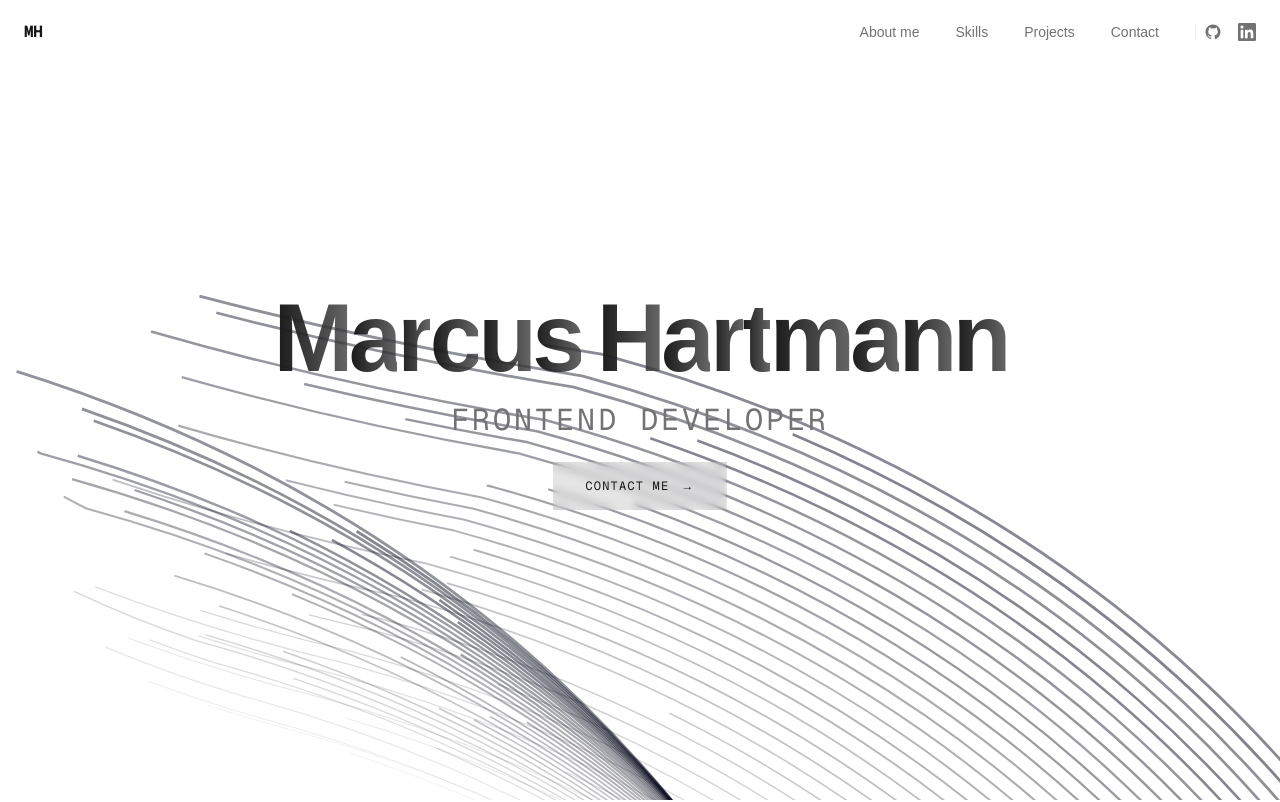
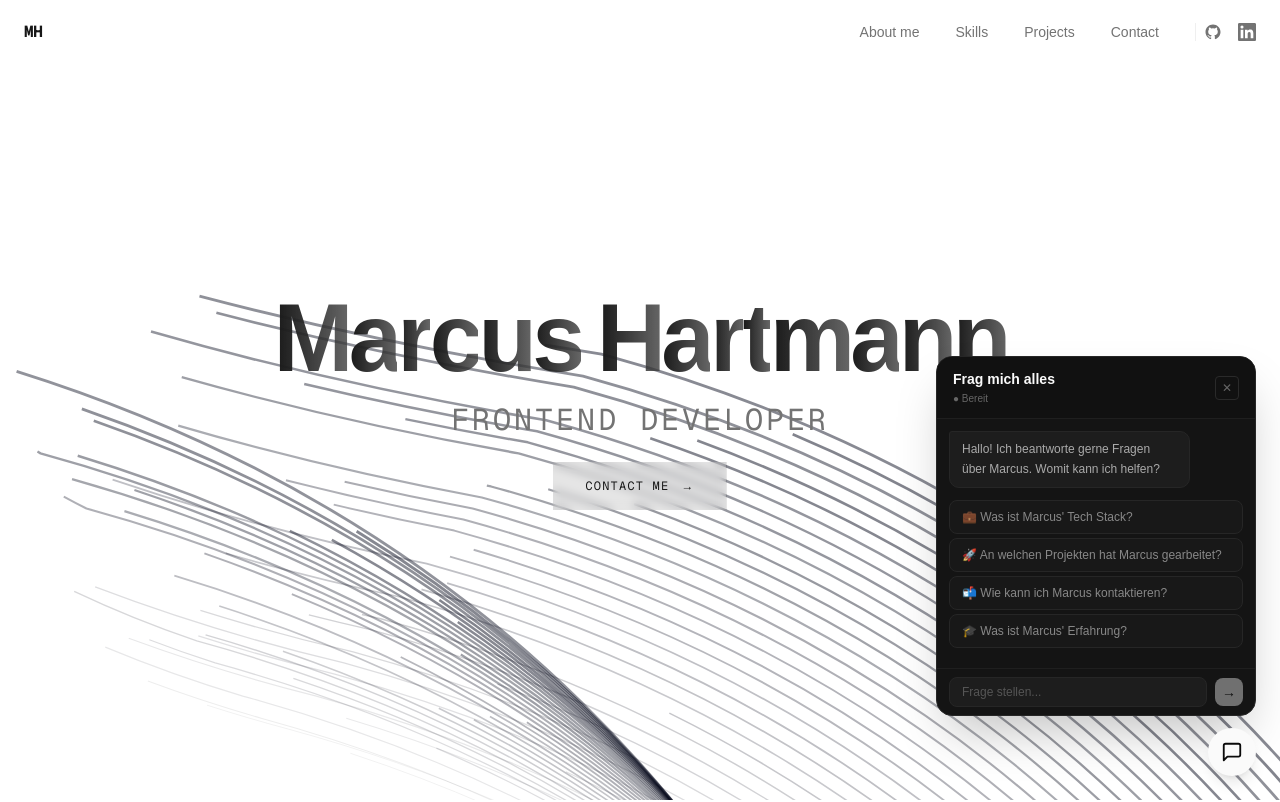
Before and after one commit to mrcsbrln/portfolio-new, a Next.js app: page / in a window 1280 px wide. Shown: the top 802 px of the page. Built offline with nearby package versions, Linux system fonts and the light colour scheme.

Commit message:
feat(chat): add recruiter chat widget connected to n8n webhook
Auto-opens on desktop, shows German suggestion chips, sends messages
to n8n webhook and displays AI responses in a compact monochrome popup.

Co-Authored-By: Claude Sonnet 4.6 <noreply@anthropic.com>

```diff
--- a/app/page.tsx
+++ b/app/page.tsx
@@ -3,6 +3,7 @@ import { AboutSection } from "@/components/ui/about-section";
 import { SkillsSection } from "@/components/ui/skills-section";
 import { ProjectsSection } from "@/components/ui/projects-section";
 import { ContactSection } from "@/components/ui/contact-section";
+import { ChatWidget } from "@/components/ui/chat-widget";
 
 export default function Home() {
   return (
@@ -12,6 +13,7 @@ export default function Home() {
       <SkillsSection />
       <ProjectsSection />
       <ContactSection />
+      <ChatWidget />
     </>
   );
 }
--- /dev/null
+++ b/components/ui/chat-widget.tsx
@@ -0,0 +1,222 @@
+"use client";
+
+import { useState, useRef, useEffect } from "react";
+import { AnimatePresence, motion } from "framer-motion";
+
+type Message = { id: string; role: "assistant" | "user"; content: string };
+
+const GREETING =
+  "Hallo! Ich beantworte gerne Fragen über Marcus. Womit kann ich helfen?";
+
+const SUGGESTIONS = [
+  "💼 Was ist Marcus' Tech Stack?",
+  "🚀 An welchen Projekten hat Marcus gearbeitet?",
+  "📬 Wie kann ich Marcus kontaktieren?",
+  "🎓 Was ist Marcus' Erfahrung?",
+];
+
+const ERROR_MSG =
+  "Entschuldigung, etwas ist schiefgelaufen. Bitte versuch es später erneut.";
+
+export function ChatWidget() {
+  const [isOpen, setIsOpen] = useState(false);
+  const [messages, setMessages] = useState<Message[]>([
+    { id: "greeting", role: "assistant", content: GREETING },
+  ]);
+  const [input, setInput] = useState("");
+  const [isLoading, setIsLoading] = useState(false);
+  const messagesEndRef = useRef<HTMLDivElement>(null);
+
+  // Auto-open on md+ (≥768px)
+  useEffect(() => {
+    const mql = window.matchMedia("(min-width: 768px)");
+    setIsOpen(mql.matches);
+  }, []);
+
+  // Scroll to bottom on every new message
+  useEffect(() => {
+    messagesEndRef.current?.scrollIntoView({ behavior: "smooth" });
+  }, [messages]);
+
+  async function handleSend(text?: string) {
+    const userText = (text ?? input).trim();
+    if (!userText || isLoading) return;
+
+    setMessages((prev) => [
+      ...prev,
+      { id: crypto.randomUUID(), role: "user", content: userText },
+    ]);
+    setInput("");
+    setIsLoading(true);
+
+    const webhookUrl = process.env.NEXT_PUBLIC_N8N_WEBHOOK_URL;
+    if (!webhookUrl) {
+      setMessages((prev) => [
+        ...prev,
+        { id: crypto.randomUUID(), role: "assistant", content: ERROR_MSG },
+      ]);
+      setIsLoading(false);
+      return;
+    }
+
+    try {
+      const res = await fetch(webhookUrl, {
+        method: "POST",
+        headers: { "Content-Type": "application/json" },
+        body: JSON.stringify({ message: userText }),
+      });
+
+      if (!res.ok) throw new Error("non-2xx");
+
+      const data = await res.json();
+      const reply = typeof data?.reply === "string" ? data.reply : null;
+
+      setMessages((prev) => [
+        ...prev,
+        {
+          id: crypto.randomUUID(),
+          role: "assistant",
+          content: reply ?? ERROR_MSG,
+        },
+      ]);
+    } catch {
+      setMessages((prev) => [
+        ...prev,
+        { id: crypto.randomUUID(), role: "assistant", content: ERROR_MSG },
+      ]);
+    } finally {
+      setIsLoading(false);
+    }
+  }
+
+  return (
+    <div className="fixed bottom-6 right-6 z-50 flex flex-col items-end gap-3">
+      <AnimatePresence>
+        {isOpen && (
+          <motion.div
+            initial={{ opacity: 0, scale: 0.95, y: 8 }}
+            animate={{ opacity: 1, scale: 1, y: 0 }}
+            exit={{ opacity: 0, scale: 0.95, y: 8 }}
+            transition={{ duration: 0.2, ease: [0.16, 1, 0.3, 1] }}
+            className="w-80 flex flex-col rounded-2xl border border-[#262626] bg-[#141414] shadow-2xl overflow-hidden"
+            style={{ maxHeight: "480px" }}
+          >
+            {/* Header */}
+            <div className="flex items-center justify-between px-4 py-3 bg-[#111] border-b border-[#1f1f1f]">
+              <div>
+                <p className="text-sm font-semibold text-[#fafafa]">
+                  Frag mich alles
+                </p>
+                <p className="text-[10px] text-[#666] mt-0.5">● Bereit</p>
+              </div>
+              <button
+                onClick={() => setIsOpen(false)}
+                aria-label="Chat schließen"
+                className="w-6 h-6 flex items-center justify-center rounded border border-[#2a2a2a] text-[#666] hover:text-[#aaa] transition-colors text-xs"
+              >
+                ✕
+              </button>
+            </div>
+
+            {/* Messages */}
+            <div
+              className="flex-1 overflow-y-auto p-3 flex flex-col gap-2"
+              style={{ maxHeight: "300px" }}
+            >
+              {messages.map((msg) => (
+                <div
+                  key={msg.id}
+                  className={`max-w-[82%] rounded-[10px] px-3 py-2 text-xs leading-relaxed ${
+                    msg.role === "assistant"
+                      ? "self-start bg-[#1d1d1d] border border-[#262626] text-[#aaa] rounded-tl-[3px]"
+                      : "self-end bg-[#fafafa] text-[#0a0a0a] font-medium rounded-br-[3px]"
+                  }`}
+                >
+                  {msg.content}
+                </div>
+              ))}
+
+              {/* Typing indicator */}
+              {isLoading && (
+                <div className="self-start bg-[#1d1d1d] border border-[#262626] rounded-[10px] rounded-tl-[3px] px-3 py-2 flex gap-1 items-center">
+                  {[0, 1, 2].map((i) => (
+                    <motion.span
+                      key={i}
+                      className="w-1.5 h-1.5 rounded-full bg-[#555] block"
+                      animate={{ opacity: [0.3, 1, 0.3] }}
+                      transition={{
+                        duration: 1.2,
+                        repeat: Infinity,
+                        delay: i * 0.2,
+                      }}
+                    />
+                  ))}
+                </div>
+              )}
+
+              {/* Suggestion chips — shown only before first user message */}
+              {messages.length === 1 && !isLoading && (
+                <div className="flex flex-col gap-1 mt-1">
+                  {SUGGESTIONS.map((s) => (
+                    <button
+                      key={s}
+                      onClick={() => handleSend(s)}
+                      disabled={isLoading}
+                      className="text-left border border-[#262626] rounded-lg px-3 py-2 text-xs text-[#888] bg-[#181818] hover:border-[#444] hover:text-[#bbb] transition-colors disabled:opacity-40 disabled:cursor-not-allowed"
+                    >
+                      {s}
+                    </button>
+                  ))}
+                </div>
+              )}
+
+              <div ref={messagesEndRef} />
+            </div>
+
+            {/* Input */}
+            <div className="flex gap-2 items-center px-3 py-2 border-t border-[#1f1f1f]">
+              <input
+                type="text"
+                value={input}
+                onChange={(e) => setInput(e.target.value)}
+                onKeyDown={(e) =>
+                  e.key === "Enter" && !e.shiftKey && handleSend()
+                }
+                disabled={isLoading}
+                placeholder="Frage stellen..."
+                className="flex-1 bg-[#1d1d1d] border border-[#262626] rounded-lg px-3 py-1.5 text-xs text-[#ccc] placeholder-[#555] outline-none disabled:opacity-50"
+              />
+              <button
+                onClick={() => handleSend()}
+                disabled={isLoading || input.trim().length === 0}
+                className="w-7 h-7 flex items-center justify-center bg-[#fafafa] rounded-lg text-[#0a0a0a] font-bold text-sm disabled:opacity-40 transition-opacity"
+              >
+                →
+              </button>
+            </div>
+          </motion.div>
+        )}
+      </AnimatePresence>
+
+      {/* FAB button */}
+      <button
+        onClick={() => setIsOpen((v) => !v)}
+        className="w-12 h-12 rounded-full bg-[#fafafa] text-[#0a0a0a] flex items-center justify-center shadow-lg hover:scale-105 active:scale-95 transition-transform"
+        aria-label="Chat öffnen"
+      >
+        <svg
+          width="22"
+          height="22"
+          viewBox="0 0 24 24"
+          fill="none"
+          stroke="currentColor"
+          strokeWidth="2"
+          strokeLinecap="round"
+          strokeLinejoin="round"
+        >
+          <path d="M21 15a2 2 0 0 1-2 2H7l-4 4V5a2 2 0 0 1 2-2h14a2 2 0 0 1 2 2z" />
+        </svg>
+      </button>
+    </div>
+  );
+}
```
